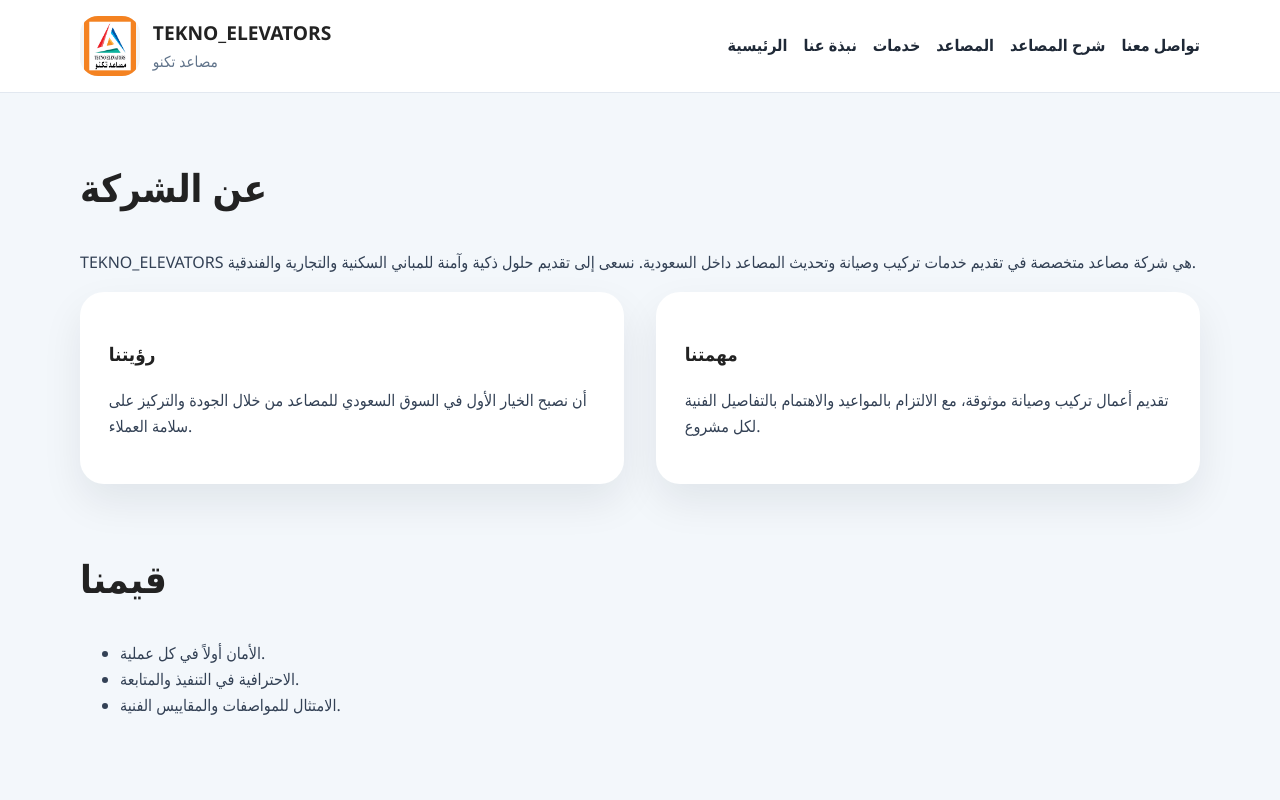
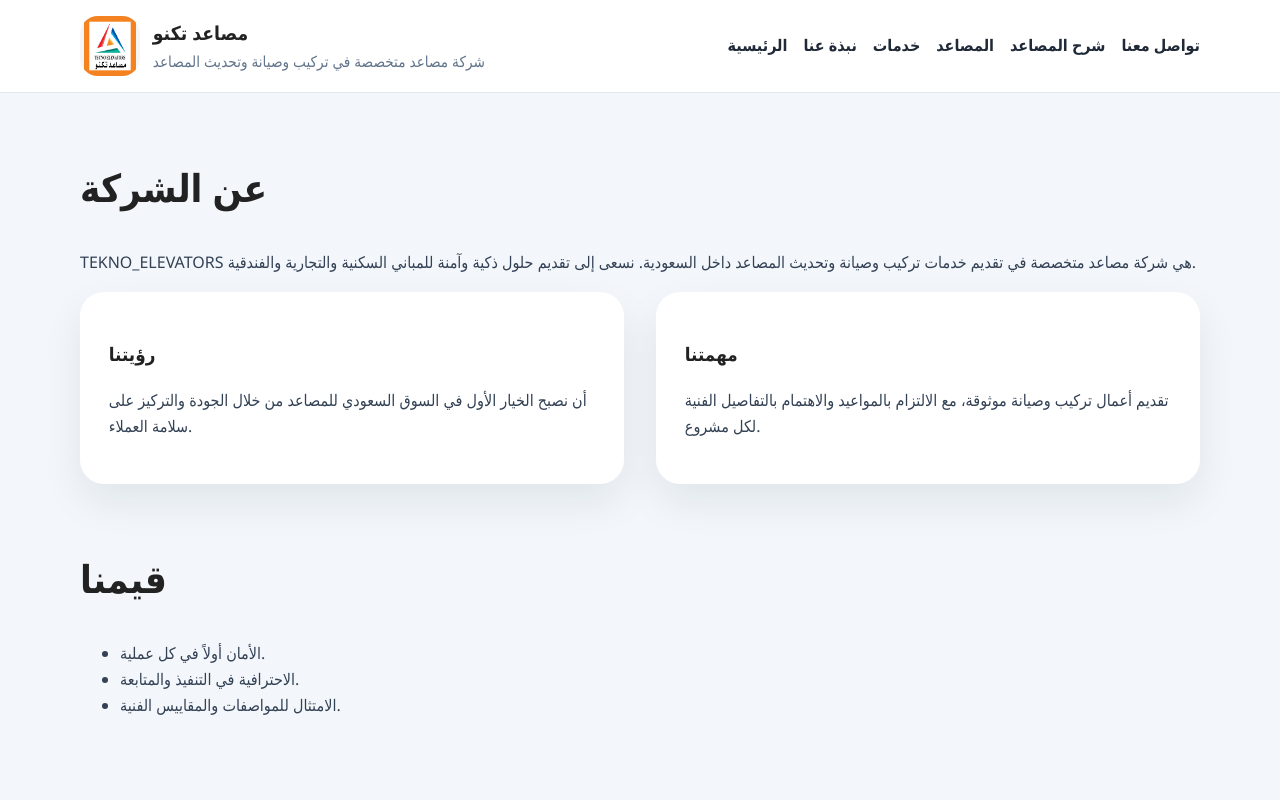
Before and after one commit to said-434/tekno-elevators, a website with bundled scripts: page about.html in a window 1280 px wide. Shown: the top 800 px of the page. Built offline with nearby package versions, Linux system fonts and the light colour scheme.

Commit message:
تحديث الموقع

```diff
--- a/about.html
+++ b/about.html
@@ -15,8 +15,8 @@
           <img src="images/logo.jpeg" alt="مصاعد تكنو logo" class="logo" />
         </picture>
         <div>
-          <h1>TEKNO_ELEVATORS</h1>
-          <p>مصاعد تكنو</p>
+          <h1>مصاعد تكنو</h1>
+          <p>شركة مصاعد متخصصة في تركيب وصيانة وتحديث المصاعد</p>
         </div>
       </a>
       <nav>
```
Also changed, not shown: contact.html (+2 -2 lines), elevators.html (+2 -2 lines), explain.html (+2 -2 lines), index.html (+1 -1 lines).
